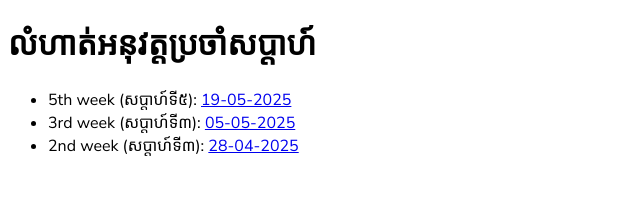
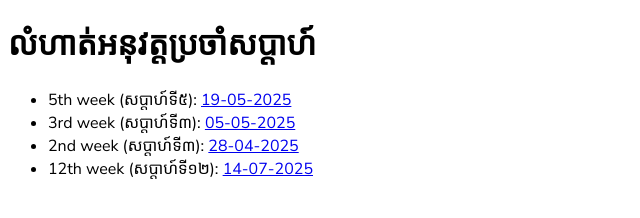
Before and after one commit to L-Sophat/web-design-class, a website: page index.html in a window 1280 px wide. Shown: the whole page, without its empty margins (0-640 px from the left). Drawn offline with Linux system fonts and the light colour scheme; a web font is replaced by a local one.

Commit message:
feat: add missing list item for 12th week class date

```diff
--- a/index.html
+++ b/index.html
@@ -42,7 +42,10 @@
                 <time datetime="2025-04-28">28-04-2025</time>
             </a>
         </li>
-
+        <li>
+            12th week (សប្តាហ៍ទី១២): <a href="14-07-2025/" aria-label="Class for 12th week on July 14, 2025">
+                <time datetime="2025-03-24">14-07-2025</time>
+        </li>
     </ul>
 
 </body>
```
